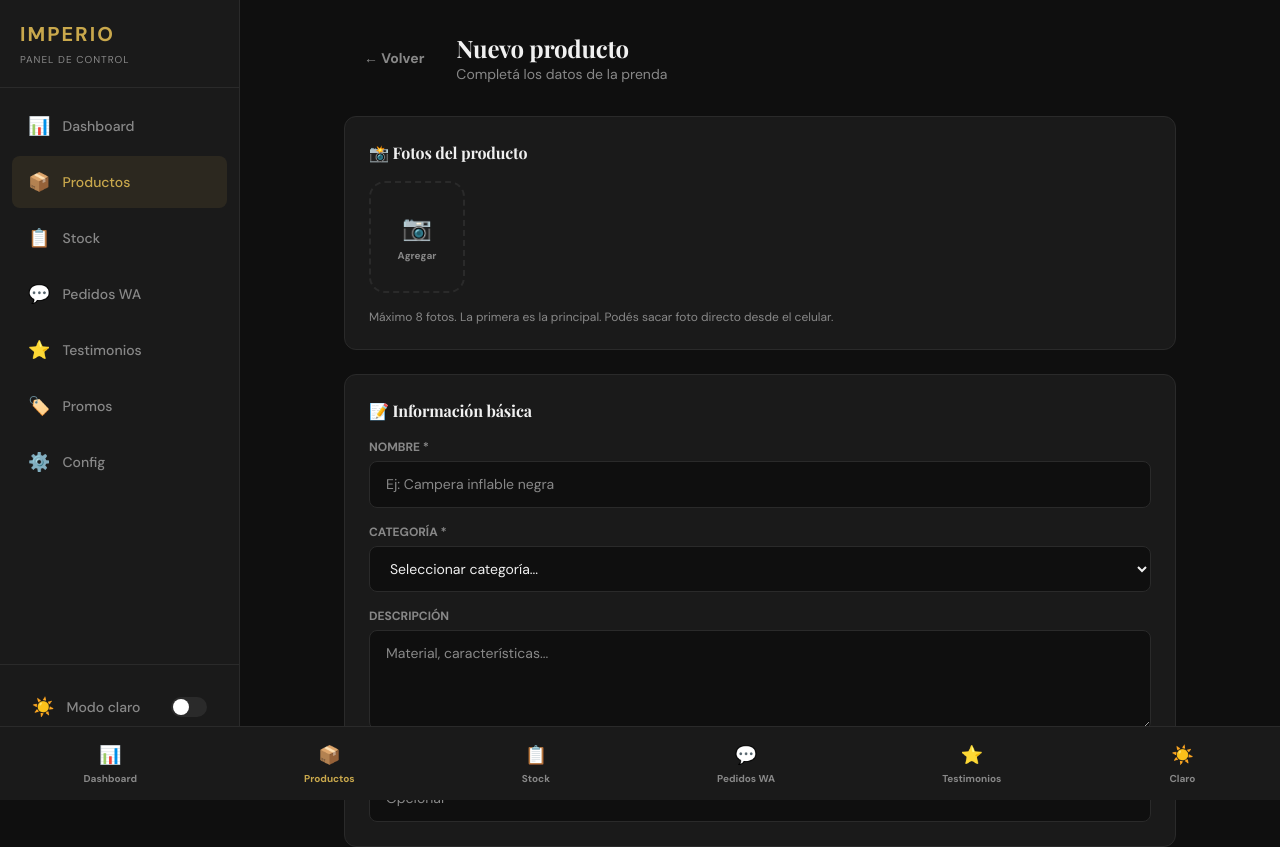
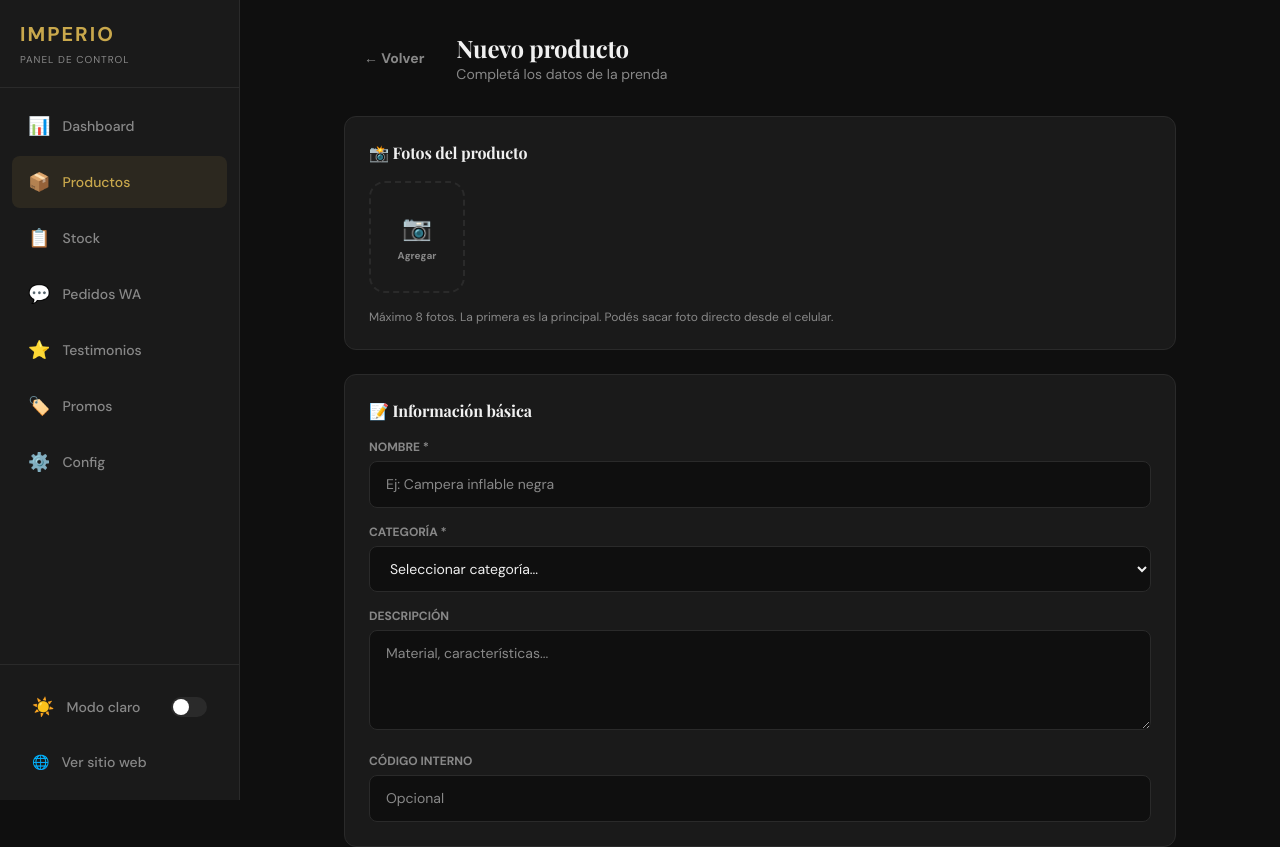
Before and after one commit to ProgWBVSG/Imperio-De-La-Moda, a Next.js app: page /admin/productos/nuevo in a window 1280 px wide. Shown: the top 847 px of the page. Built offline with nearby package versions, Linux system fonts and the light colour scheme.

Commit message:
fix: ocultar barra de navegacion inferior en escritorio y arreglar padding inferior para que no se recorten botones

```diff
--- a/src/app/admin/admin.css
+++ b/src/app/admin/admin.css
@@ -215,8 +215,6 @@
   right: 0;
   background: var(--admin-surface);
   border-top: 1px solid var(--admin-border);
-  display: flex;
-  justify-content: space-around;
   padding: 0.5rem 0;
   padding-bottom: max(0.5rem, env(safe-area-inset-bottom));
   z-index: 40;
--- a/src/app/admin/layout.tsx
+++ b/src/app/admin/layout.tsx
@@ -19,7 +19,7 @@ export default function AdminLayout({
   return (
     <AdminThemeProvider>
       <AdminSidebar />
-      <main className="min-h-screen md:ml-[240px] pb-20 md:pb-0">
+      <main className="min-h-screen md:ml-[240px] pb-24 md:pb-12">
         {children}
       </main>
     </AdminThemeProvider>
--- a/src/components/admin/AdminSidebar.tsx
+++ b/src/components/admin/AdminSidebar.tsx
@@ -84,7 +84,7 @@ export default function AdminSidebar() {
       </aside>
 
       {/* BOTTOM TAB BAR MOBILE */}
-      <nav className="admin-tab-bar md:hidden">
+      <nav className="admin-tab-bar flex justify-around md:hidden">
         {navItems.slice(0, 5).map((item) => (
           <Link
             key={item.href}
```
